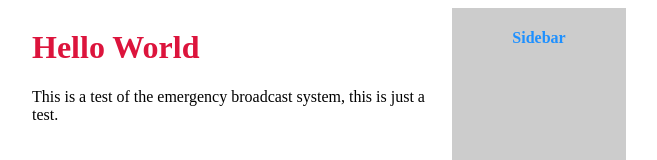
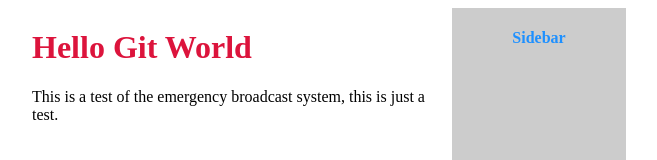
Before and after one commit to cbad-mvd/githubtest, a plain HTML site: page index.html in a window 1280 px wide. Shown: the top 160 px of the page, without its empty margins (308-965 px from the left). Drawn offline with Linux system fonts and the light colour scheme.

Commit message:
changed title

```diff
--- a/index.html
+++ b/index.html
@@ -8,7 +8,7 @@
   <div class='wrapper'>
 
     <div class='main'>
-      <h1>Hello World</h1>
+      <h1>Hello Git World</h1>
       <p>This is a test of the emergency broadcast system, this is just a test.</p>
     </div>
 
```
